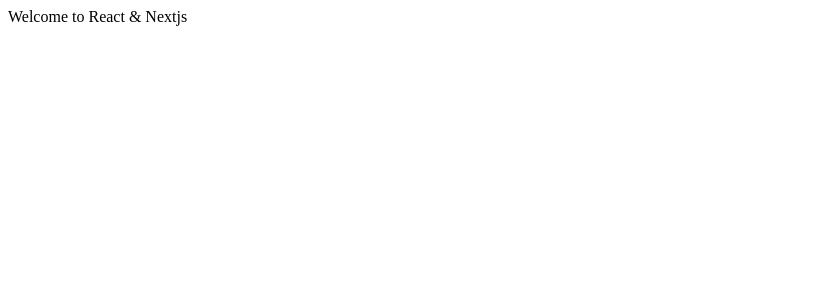
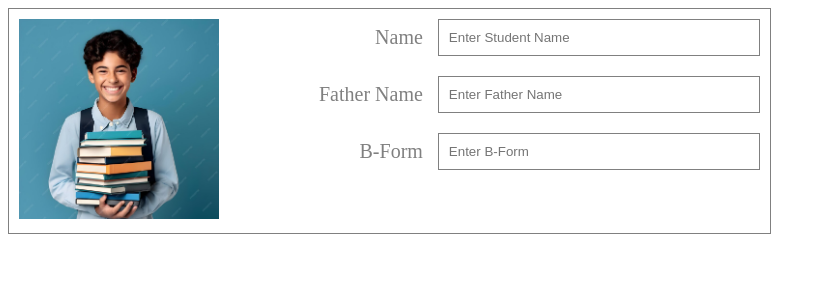
Before and after one commit to asifsabir5020/react_training_with_nextjs_01, a Next.js app: page / in a window 1280 px wide. Shown: the top 300 px of the page, without its empty margins (0-826 px from the left). Built offline with nearby package versions, Linux system fonts and the light colour scheme.

Commit message:
image and basic info field

```diff
--- /dev/null
+++ b/src/app/components/student-admission-form/index.jsx
@@ -0,0 +1,46 @@
+'use client'
+
+import styles from './styles.module.css'
+
+export const StudentAdmissionForm = () => {
+    return (
+        <div className={styles.container}>
+            <form>
+                <div className={styles.personalInfoSection}>
+                    <div className={styles.imageSection}>
+                        <img src="student-image.jpg" className={styles.image} />
+                    </div>
+                    <div className={styles.infoSection}>
+                        <div className={styles.formField}>
+                            <label className={styles.fieldLabel}>
+                                Name
+                            </label>
+                            <input
+                                className={styles.inputField}
+                                placeholder='Enter Student Name'
+                            />
+                        </div>
+                        <div className={styles.formField}>
+                            <label className={styles.fieldLabel}>
+                                Father Name
+                            </label>
+                            <input
+                                className={styles.inputField}
+                                placeholder='Enter Father Name'
+                            />
+                        </div>
+                        <div className={styles.formField}>
+                            <label className={styles.fieldLabel}>
+                                B-Form
+                            </label>
+                            <input
+                                className={styles.inputField}
+                                placeholder='Enter B-Form'
+                            />
+                        </div>
+                    </div>
+                </div>
+            </form>
+        </div>
+    )
+}
--- /dev/null
+++ b/src/app/components/student-admission-form/styles.module.css
@@ -0,0 +1,40 @@
+.container {
+    width: fit-content;
+}
+
+.personalInfoSection {
+    border: 1px solid gray;
+    display: flex;
+
+    padding: 10px;
+}
+
+.image{
+    width: 200px;
+}
+
+.infoSection {
+    margin-left: 100px;
+    display: flex;
+    flex-direction: column;
+    gap: 20px;
+}
+
+.formField {
+    display: flex;
+    justify-content: right;
+    align-items: center;
+    font-size: 20px;
+}
+
+.inputField {
+    min-width: 300px;
+    padding: 10px;
+    border: 1px solid gray;
+}
+
+.fieldLabel{
+    margin-right: 15px;
+    text-align: right;
+    color: gray;
+}
--- a/src/app/page.js
+++ b/src/app/page.js
@@ -1,9 +1,10 @@
+import { StudentAdmissionForm } from "./components/student-admission-form";
 import styles from "./page.module.css";
 
 export default async function Home() {
   return (
     <main className={styles.main}>
-      Welcome to React & Nextjs
+      <StudentAdmissionForm />
     </main>
   );
 }
```
Also changed, not shown: public/student-image.jpg (added).
